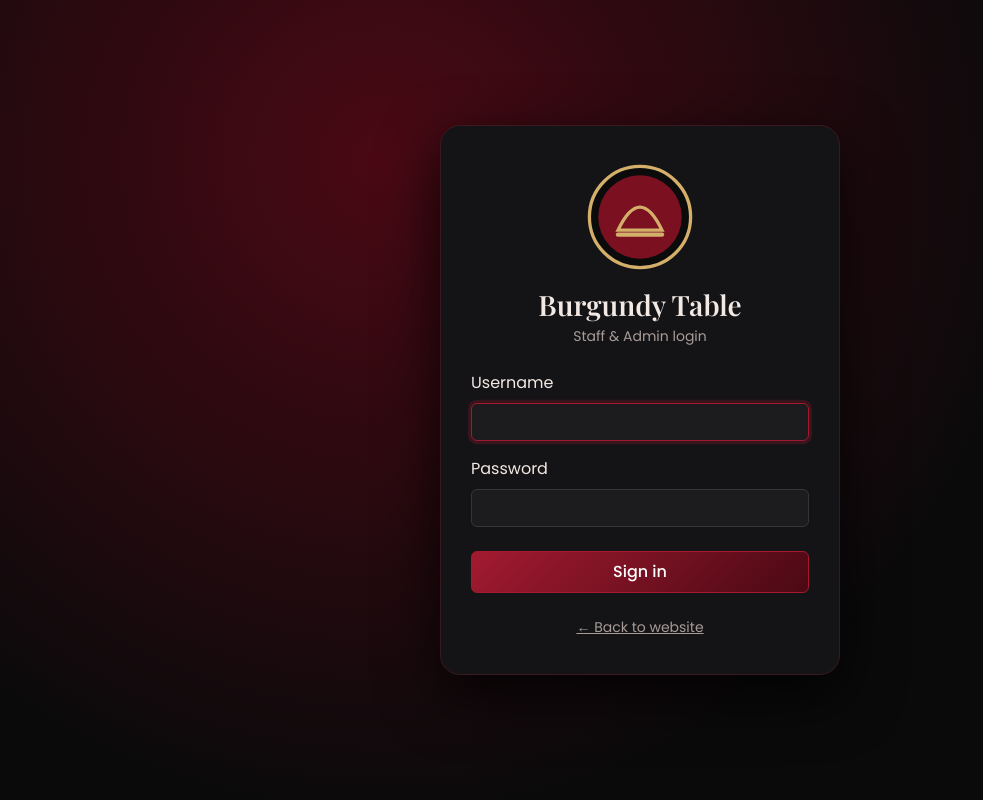
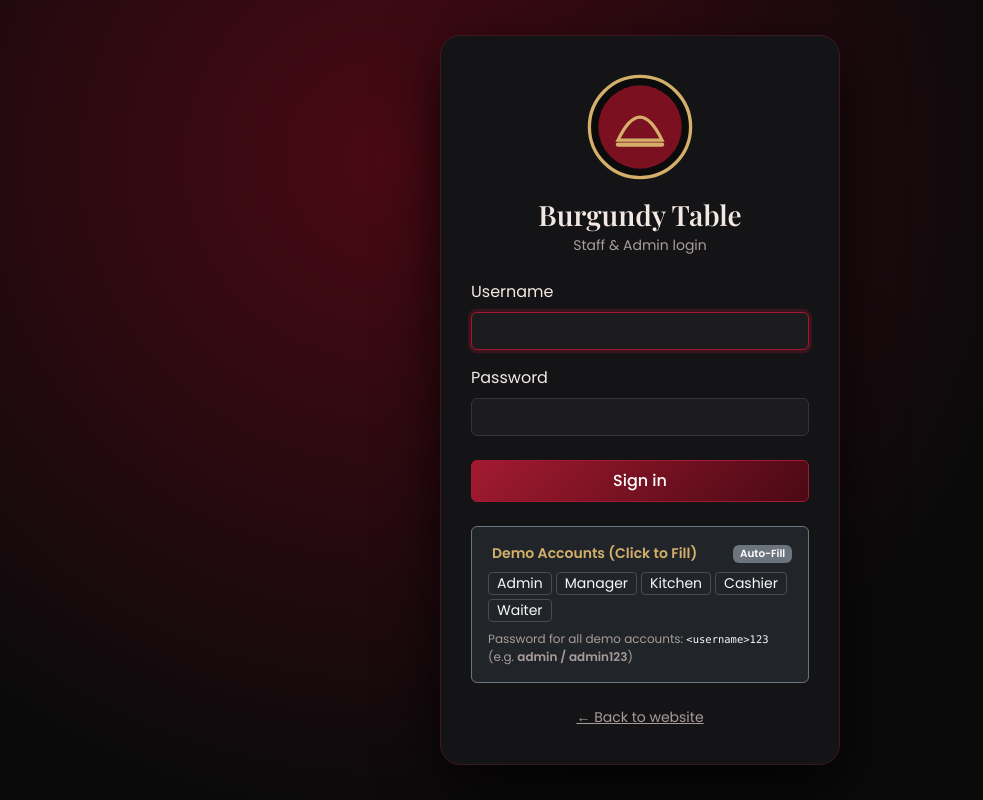
Before and after one commit to barina28/Velvet-Ember-Restaurant, a PHP site: page /login.php in a window 1280 px wide. Shown: the whole page, without its empty margins (0-983 px from the left). Run offline with PHP 8.4, Linux system fonts and the light colour scheme; data comes from the database, SQL or seed files in the repository; some libraries are stand-ins or nearby versions.

Commit message:
Add one-click demo accounts box to login page and support delivery tickets in staff live board

```diff
--- a/api/staff_data.php
+++ b/api/staff_data.php
@@ -3,8 +3,8 @@ require_once __DIR__ . '/../includes/config.php';
 $u = user();
 if (!$u) json_out(['ok' => false, 'error' => 'Not logged in'], 401);
 
-$orders = q("SELECT o.id, o.status, o.notes, o.created_at, t.table_no, c.name AS customer
-             FROM orders o JOIN dining_tables t ON t.id = o.table_id JOIN customers c ON c.id = o.customer_id
+$orders = q("SELECT o.id, o.status, o.notes, o.created_at, o.order_type, t.table_no, c.name AS customer
+             FROM orders o LEFT JOIN dining_tables t ON t.id = o.table_id JOIN customers c ON c.id = o.customer_id
              WHERE o.status IN ('pending','preparing','ready') ORDER BY o.id")->fetchAll();
 $items = order_items(array_column($orders, 'id'));
 foreach ($orders as &$o) { $o['id'] = (int)$o['id']; $o['items'] = $items[$o['id']] ?? []; }
--- a/assets/js/main.js
+++ b/assets/js/main.js
@@ -357,8 +357,9 @@
       const lines = o.items.map(i => '<li>' + i.qty + ' &times; ' + esc(i.name) + '</li>').join('');
       const mins = Math.max(0, Math.round((Date.now() - new Date(o.created_at.replace(' ', 'T')).getTime()) / 60000));
       const isNew = !known.has('o' + o.id) && !first;
+      const typeBadge = o.table_no ? ('Table ' + esc(o.table_no)) : (esc(o.order_type || 'Delivery').toUpperCase());
       return '<div class="ticket ' + (o.status === 'ready' ? 'ready' : '') + (isNew ? ' new-flash' : '') + '">' +
-        '<div class="d-flex justify-content-between"><span class="tbl">Table ' + esc(o.table_no) + ' &middot; #' + o.id + '</span><small class="text-muted">' + mins + ' min</small></div>' +
+        '<div class="d-flex justify-content-between"><span class="tbl"><span class="badge bg-secondary me-1">' + typeBadge + '</span> #' + o.id + '</span><small class="text-muted">' + mins + ' min</small></div>' +
         '<small class="text-muted">' + esc(o.customer) + '</small><ul>' + lines + '</ul>' +
         (o.notes ? '<div class="small text-warning mb-2">Note: ' + esc(o.notes) + '</div>' : '') +
         '<div class="d-flex gap-2"><button class="btn btn-sm btn-burg flex-grow-1" data-act="status" data-id="' + o.id + '" data-status="' + nextStatus[o.status] + '">' + nextLabel[o.status] + '</button>' +
--- a/login.php
+++ b/login.php
@@ -35,11 +35,38 @@ $rname = setting('restaurant_name', 'Restaurant');
   <form method="post" autocomplete="off">
     <?= csrf_field() ?>
     <div class="mb-3 text-start"><label class="form-label">Username</label>
-      <input name="username" class="form-control" required autofocus></div>
+      <input name="username" id="loginUser" class="form-control" required autofocus></div>
     <div class="mb-4 text-start"><label class="form-label">Password</label>
-      <input type="password" name="password" class="form-control" required></div>
+      <input type="password" name="password" id="loginPass" class="form-control" required></div>
     <button class="btn btn-burg w-100 py-2">Sign in</button>
   </form>
+
+  <!-- Demo Accounts Helper Box -->
+  <div class="mt-4 p-3 rounded bg-dark border border-secondary text-start">
+    <div class="d-flex align-items-center justify-content-between mb-2">
+      <strong class="text-gold small"><i class="bi bi-key-fill me-1"></i> Demo Accounts (Click to Fill)</strong>
+      <span class="badge bg-secondary" style="font-size:0.65rem">Auto-Fill</span>
+    </div>
+    <div class="d-flex flex-wrap gap-1 mb-2">
+      <button type="button" class="btn btn-sm btn-outline-light py-0 px-2 demo-btn" data-u="admin" data-p="admin123" title="Full Access">Admin</button>
+      <button type="button" class="btn btn-sm btn-outline-light py-0 px-2 demo-btn" data-u="manager" data-p="manager123" title="Manager Panel">Manager</button>
+      <button type="button" class="btn btn-sm btn-outline-light py-0 px-2 demo-btn" data-u="kitchen" data-p="kitchen123" title="Kitchen Board">Kitchen</button>
+      <button type="button" class="btn btn-sm btn-outline-light py-0 px-2 demo-btn" data-u="cashier" data-p="cashier123" title="Cashier Board">Cashier</button>
+      <button type="button" class="btn btn-sm btn-outline-light py-0 px-2 demo-btn" data-u="waiter" data-p="waiter123" title="Waiter Board">Waiter</button>
+    </div>
+    <div class="small text-muted" style="font-size:0.75rem">
+      Password for all demo accounts: <code class="text-light">&lt;username&gt;123</code> (e.g. <strong>admin / admin123</strong>)
+    </div>
+  </div>
+
+  <script>
+    document.querySelectorAll('.demo-btn').forEach(btn => {
+      btn.addEventListener('click', () => {
+        document.getElementById('loginUser').value = btn.dataset.u;
+        document.getElementById('loginPass').value = btn.dataset.p;
+      });
+    });
+  </script>
   <a href="<?= BASE ?>/index.php" class="d-block mt-4 small text-muted">&larr; Back to website</a>
 </div>
 </body>
```
